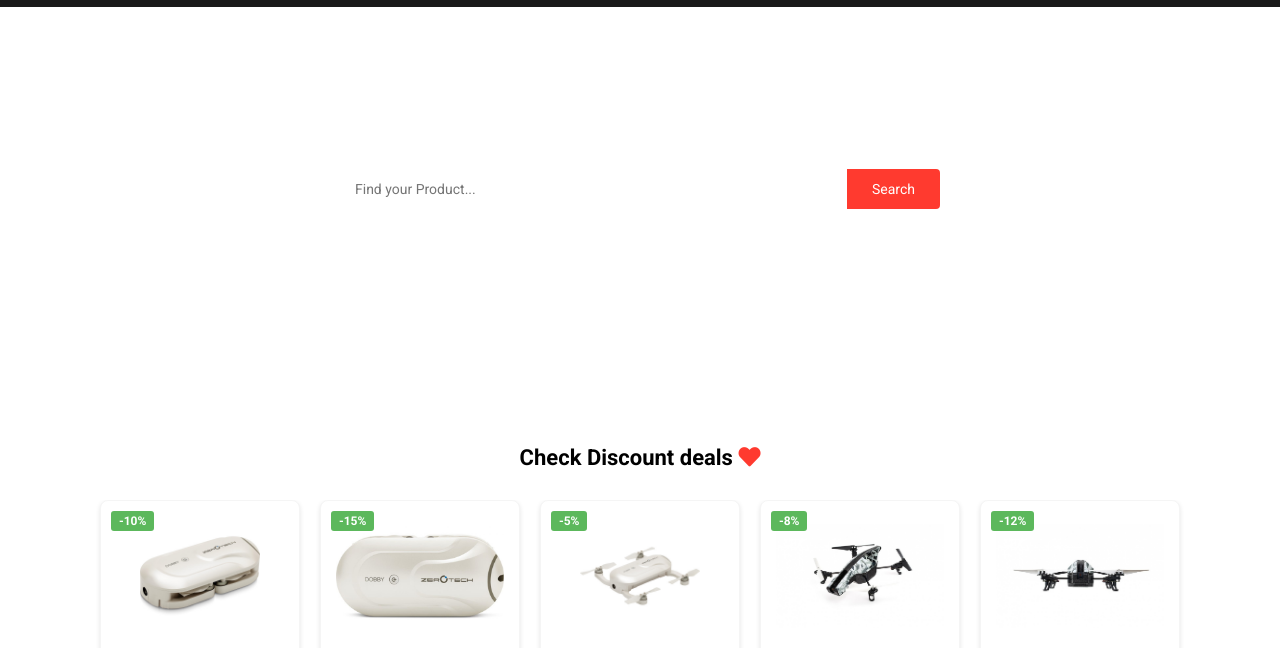
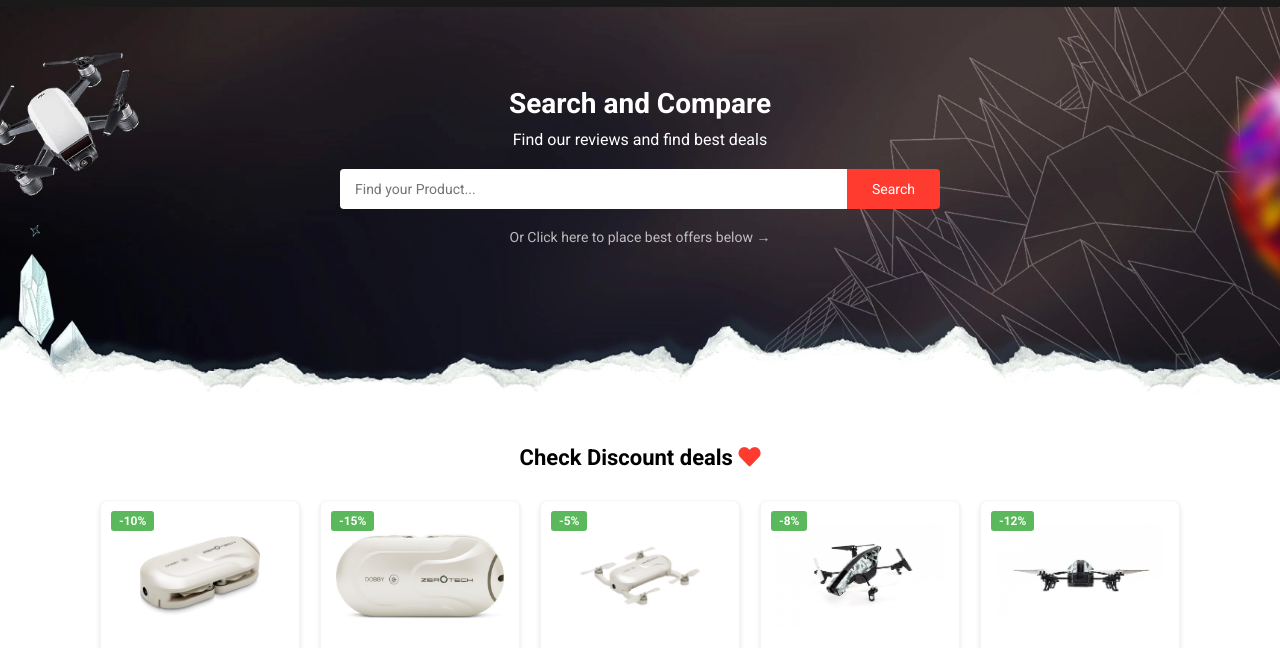
Before and after one commit to mahbubshaun/price_comparison_website, a plain HTML site: page index.html in a window 1280 px wide. Shown: the part 37-685 px from the top of the page. Drawn offline with Linux system fonts and the light colour scheme.

Commit message:
Update style.css

```diff
--- a/css/style.css
+++ b/css/style.css
@@ -62,7 +62,7 @@ padding: 80px 0 120px !important;
 background-size: cover;
 background-repeat: no-repeat;
 background-position: 50% 50%;
-background-image: url('uploads/2022/06/bg.webp');
+background-image: url('/price_comparison_website/uploads/2022/06/bg.webp');
 display: flex;
 flex-direction: column;
 justify-content: center;
```
